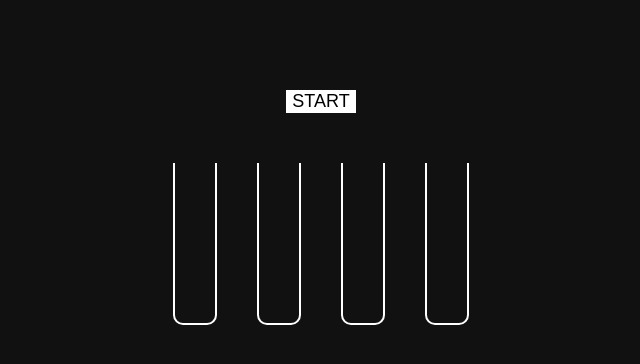
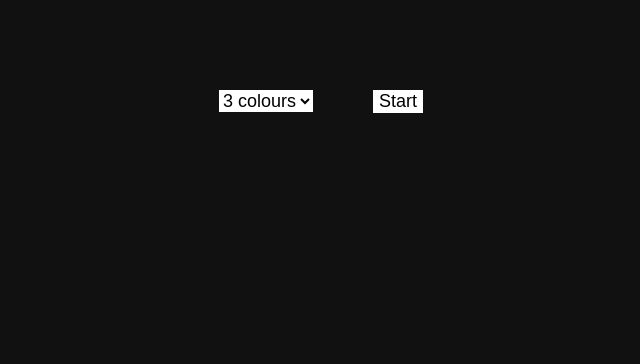
Before and after one commit to KateHoward10/colour-sort, a Vue app: page / in a window 1280 px wide. Shown: the top 364 px of the page, without its empty margins (319-959 px from the left). Built offline with nearby package versions, Linux system fonts and the light colour scheme.

Commit message:
Select number of colours

```diff
--- a/src/App.vue
+++ b/src/App.vue
@@ -1,5 +1,10 @@
 <template>
   <div id="app">
+    <select v-model="level">
+      <option v-for="value in [3,4,5,6]" :key="value" :value="value">
+        {{ value }} colours
+      </option>
+    </select>
     <button @click="start">Start</button>
     <div class="wrapper">
       <Container
@@ -21,8 +26,9 @@ export default {
   name: 'App',
   data() {
     return {
-      colours: ['red', 'blue', 'green'],
-      currentOrder: [[],[],[],[]],
+      level: 3,
+      colours: ['red', 'blue', 'green', 'yellow', 'violet', 'deepskyblue'],
+      currentOrder: [],
       selected: null,
       win: false
     }
@@ -31,10 +37,11 @@ export default {
     start() {
       this.win = false;
       this.selected = null;
-      let allColours = this.colours;
-      for (let i = 0; i < this.colours.length; i++) allColours = [...allColours, ...this.colours];
+      const levelColours = this.colours.slice(0, this.level);
+      let allColours = levelColours;
+      for (let i = 0; i < 3; i++) allColours = [...allColours, ...levelColours];
       const randomised = allColours.sort(() => Math.random() - 0.5);
-      this.currentOrder = [...this.colours.map((c, i) => randomised.slice(i*4, i*4+4)), []];
+      this.currentOrder = [...levelColours.map((c, index) => randomised.slice(index*4, (index*4)+4)), []];
     },
     selectContainer(index) {
       if (this.selected === null) {
@@ -85,9 +92,8 @@ body {
   display: flex;
   justify-content: center;
 }
-button {
+button, select {
   font-size: 18px;
-  text-transform: uppercase;
   background-color: #fff;
   border: none;
   margin: 30px;
```
